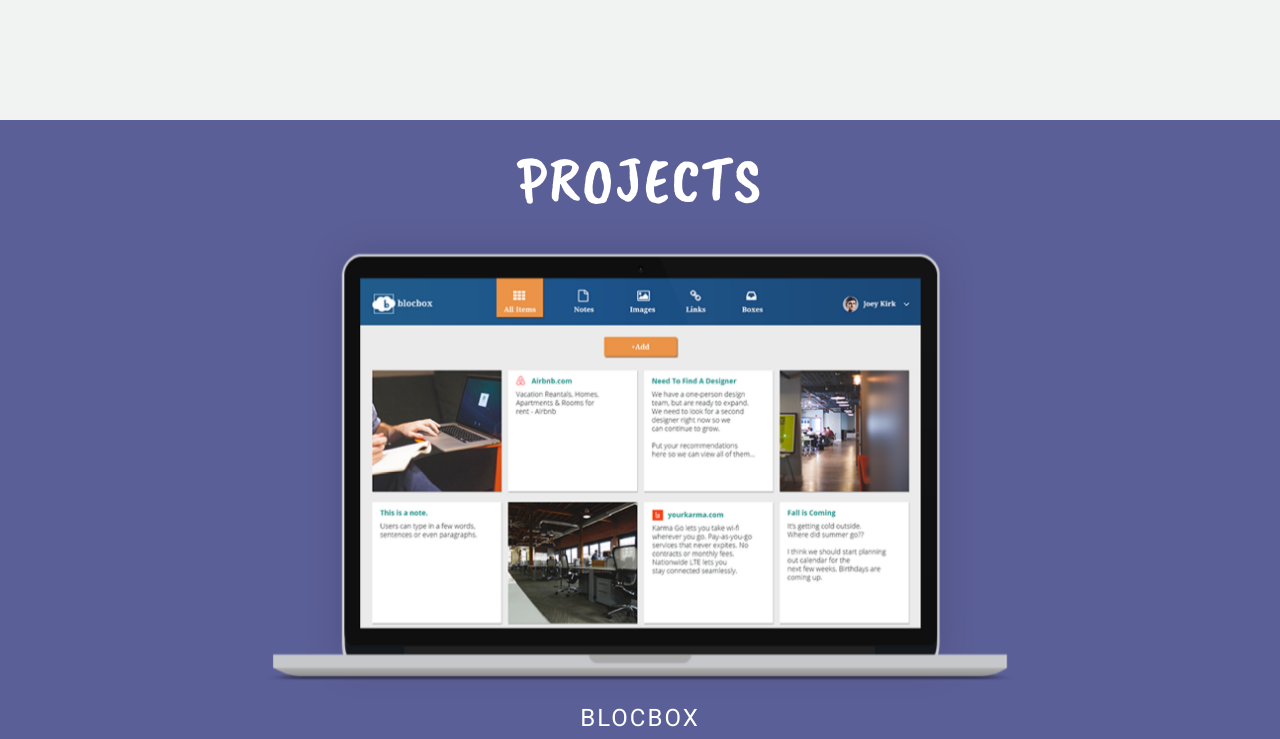
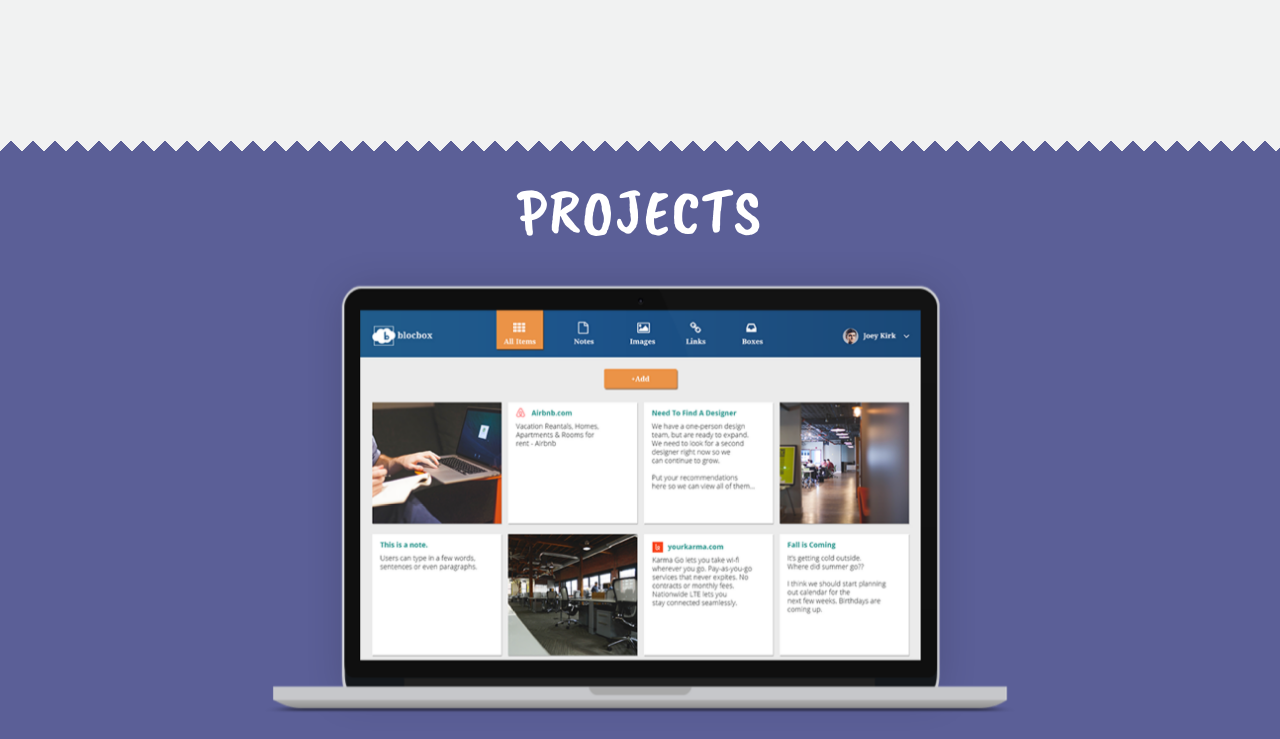
Before and after one commit to illeei/illeeportfolio, a plain HTML site: page index.html in a window 1280 px wide. Shown: the part 680-1419 px from the top of the page. Drawn offline with nearby package versions, Linux system fonts and the light colour scheme; a script that the page names is missing.

Commit message:
styled divs

```diff
--- a/index.html
+++ b/index.html
@@ -8,16 +8,16 @@
   </head>
   <body>
     <nav class="menu-items fade-in">
-          <a href="#">home</a>
-          <a href="#about">about</a>
-          <a href="#projects">projects</a>
-          <a href="#contact">contact</a>
+      <a href="#">home</a>
+      <a href="#about">about</a>
+      <a href="#projects">projects</a>
+      <a href="#contact">contact</a>
     </nav>
     <div class="hero fade-in">
       <h1>Hello! I'm Illee.</h1>
       <h2>DC Area UX &amp; UI Designer + Frontend Developer</h2>
     </div>
-    <div class="projects" id="projects">
+    <div class="projects zigzag" id="projects">
       <h2>Projects</h2>
       <div class="project-link">
           <div class="project">
@@ -54,10 +54,10 @@
             </div>
         </div>
       </div>
-    <div class="contact" id="contact">
+    <div class="contact zigzag" id="contact">
       <div class="typeform-widget" data-url="https://illee.typeform.com/to/BtRSg5"> </div>
     </div>
-    <div class="footer">
+    <div class="footer zigzag">
       <small>&copy; Illee Ipanag 2017  |  Designed &amp; Developed by Illee Ipanag</small>
       <ul class="social-media">
         <li><a href="https://www.instagram.com/illee.design/" target="_blank"> <i class="fa fa-instagram fa-2x"></i></a> </li>
--- a/styles/index.css
+++ b/styles/index.css
@@ -19,7 +19,7 @@ body {
 .menu-items a {
   text-decoration: none;
   font-family: "Roboto";
-  color: #292f36;
+  color: #494d77;
   text-transform: uppercase;
   margin: auto 3em;
 }
@@ -68,6 +68,32 @@ body {
    -webkit-animation-duration:1s;
    -moz-animation-duration:1s;
    animation-duration:1s;
+}
+
+.zigzag:before {
+  background:
+    linear-gradient(-45deg, transparent 16px, #f1f2f2 0),
+    linear-gradient(45deg, transparent 16px, #f1f2f2  0);
+  background-repeat: repeat-x;
+  background-position: left bottom;
+  background-size: 22px 32px;
+  content: "";
+  display: block;
+  width: 100%;
+  height: 32px;
+}
+
+.zigzag::after {
+  background:
+		linear-gradient(-45deg, #f1f2f2 16px, red 16px, blue 16px,  transparent 0),
+		linear-gradient(45deg, #f1f2f2 16px, transparent 0);
+  background-position: left top;
+  background-repeat: repeat-x;
+  background-size: 22px 32px;
+  content: " ";
+  display: block;
+  width: 100%;
+  height: 32px;
 }
 
 .projects {
@@ -131,12 +157,6 @@ body {
   background-color: #f1f2f2;
 }
 
-.bio {
-  display: flex;
-  flex-direction: column;
-  justify-content: center;
-}
-
 .about h2 {
   font-family: "Caveat Brush";
   text-transform: uppercase;
@@ -161,6 +181,7 @@ body {
   max-width: 80%;
   max-height: 80vh;
   padding-top: 1em;
+  text-align: center;
 }
 
 .text {
@@ -185,6 +206,7 @@ body {
 
 .contact {
   height: 90vh;
+  background-color: #4ECDC4;
 }
 
 .typeform-widget {
```
Lines whose indentation alone changed are shown as unchanged.
